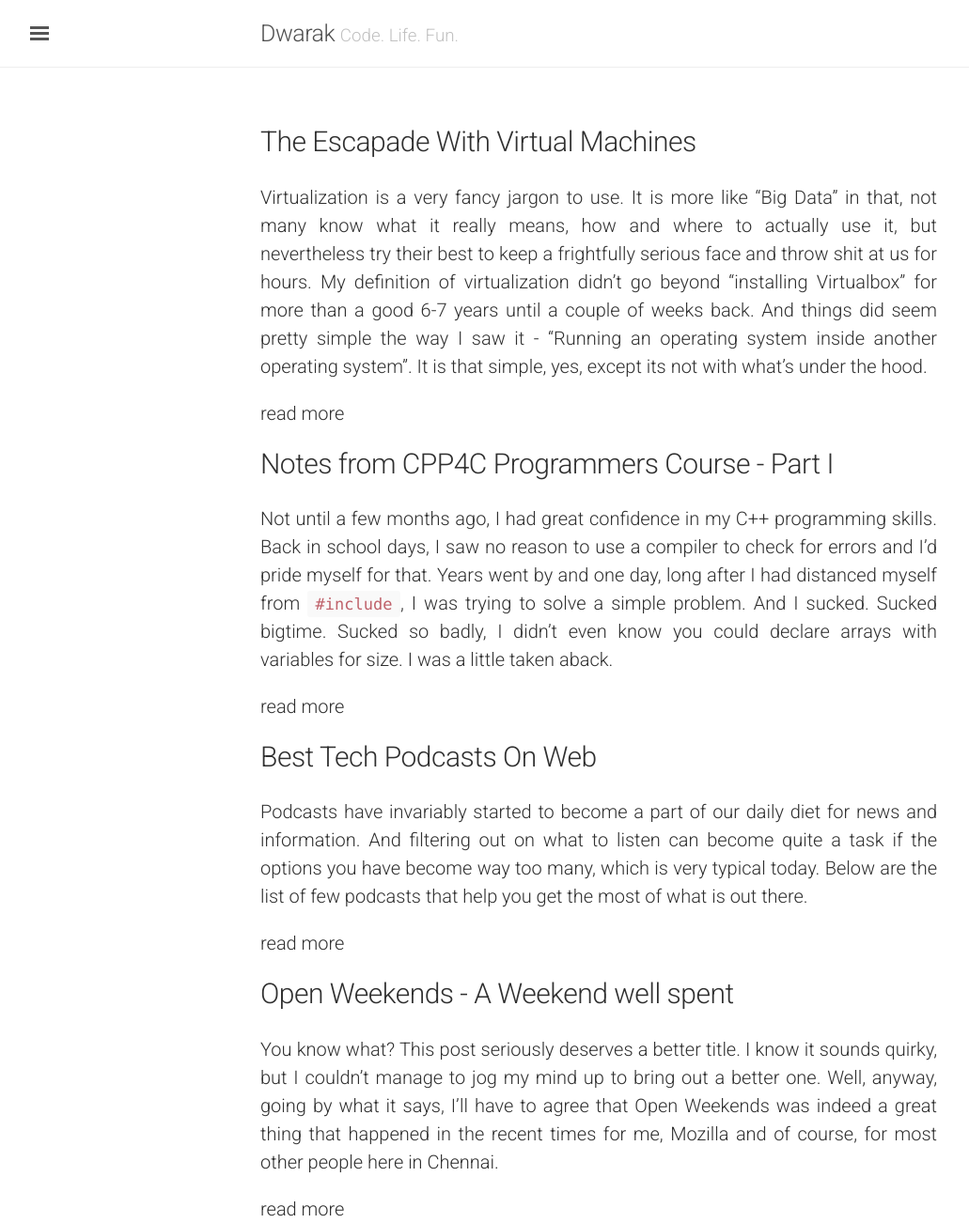
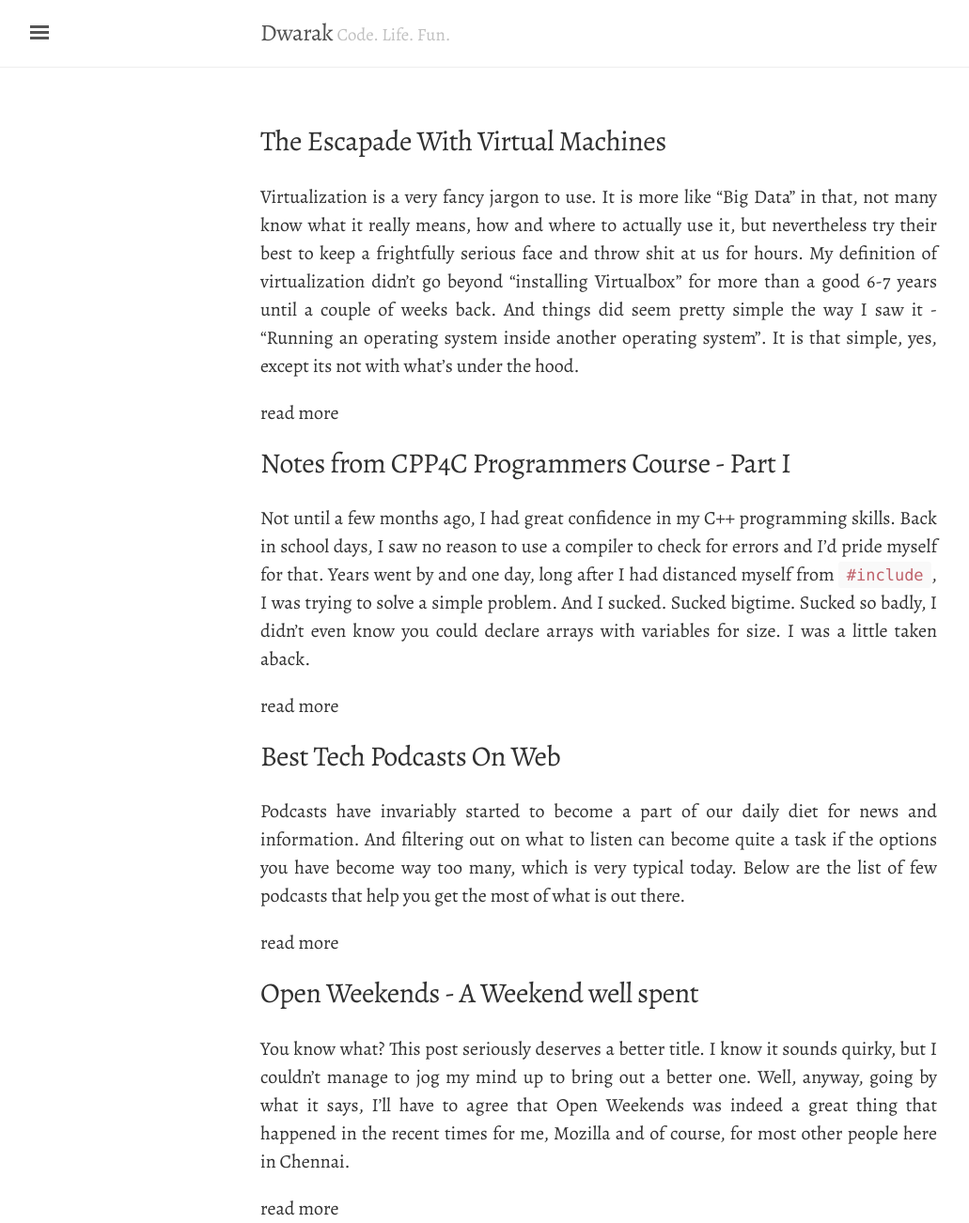
Before and after one commit to dtsdwarak/blog, a Jekyll site: the page built from index.html, in a window 1280 px wide. Shown: the whole page at 94% size, without its empty margins (3-1034 px from the left). Built offline with Jekyll 4.4.1, drawn with Linux system fonts in a browser that asks for light colours; the list of posts is cut into pages by our own code.

Commit message:
Changed Blog main font from Roboto to Alegreya

```diff
--- a/public/css/lanyon.css
+++ b/public/css/lanyon.css
@@ -36,8 +36,8 @@
 
 /* Prevent scroll on narrow devices */
 
-/* Roboto Font from Google */
-@import url(https://fonts.googleapis.com/css?family=Roboto:300);
+/* Alegreya Font from Google */
+@import url(https://fonts.googleapis.com/css?family=Alegreya);
 
 /* Custom Date Style */
 .date-format{
@@ -53,11 +53,11 @@
 }
 
 html {
-  font-family: 'Roboto', sans-serif;
+  font-family: 'Alegreya', serif;
 }
 
 h1, h2, h3, h4, h5, h6 {
-  font-family: 'Roboto', sans-serif;
+  font-family: 'Alegreya', serif;
   font-weight: 400;
   color: #313131;
   letter-spacing: -.025rem;
@@ -160,7 +160,7 @@
   width: 14rem;
   visibility: hidden;
   overflow-y: auto;
-  font-family: 'Roboto', sans-serif;
+  font-family: 'Alegreya', serif;
   font-size: .875rem; /* 15px */
   color: rgba(255,255,255,.6);
   background-color: #202020;
@@ -380,7 +380,7 @@
   overflow: hidden; /* clearfix */
   margin-left: -1rem;
   margin-right: -1rem;
-  font-family: 'Roboto', sans-serif;
+  font-family: 'Alegreya', serif;
   color: #ccc;
   text-align: center;
 }
```
